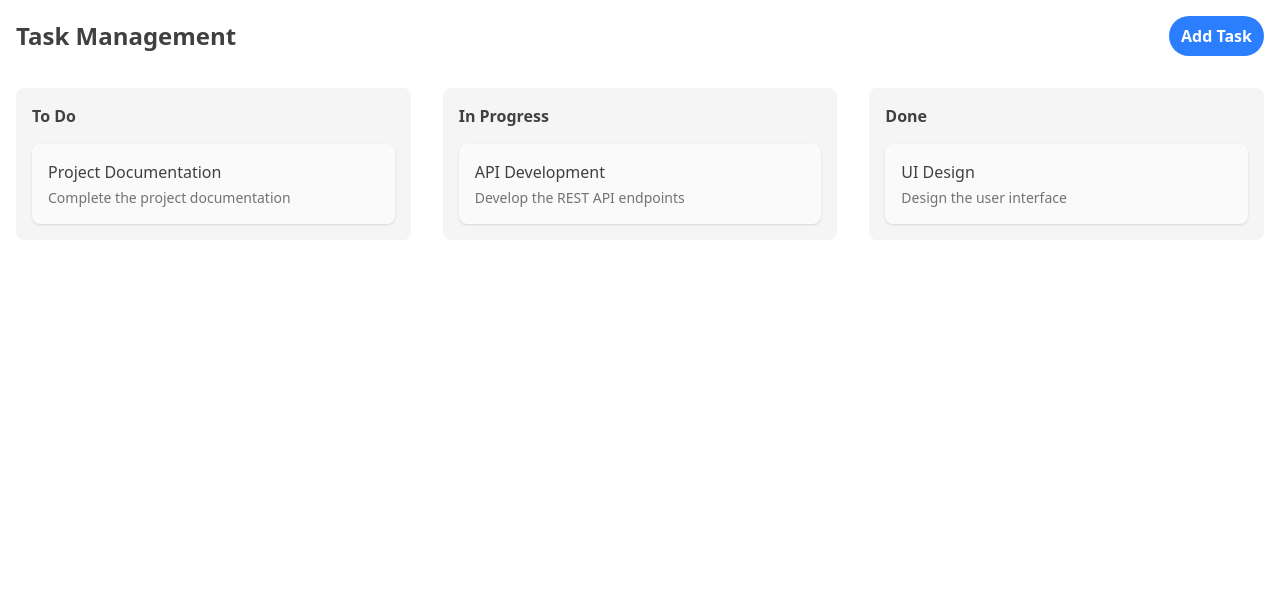
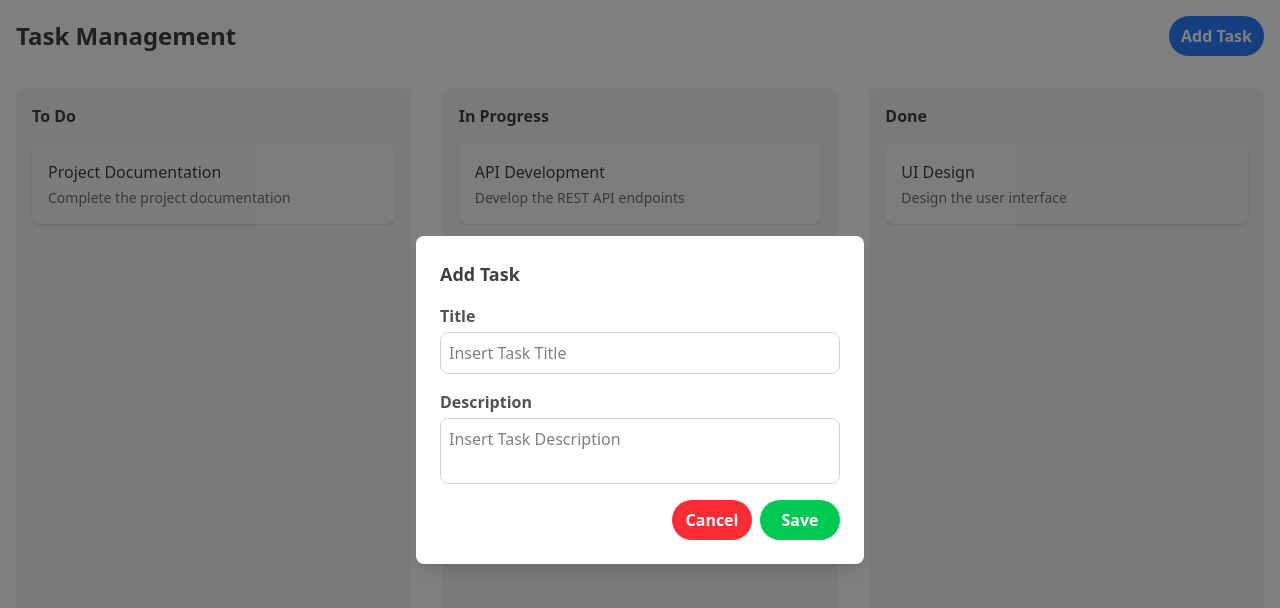
Before and after one commit to hauzanrafiattallah/notex, a Next.js app: page / in a window 1280 px wide. Both pictures are taken after a click on the button "Add Task". Shown: the top 608 px of the page. Built offline with nearby package versions, Linux system fonts and the light colour scheme.

Commit message:
feat: Implement modal for adding new tasks with form validation

```diff
--- a/src/components/Button.tsx
+++ b/src/components/Button.tsx
@@ -1,15 +1,20 @@
 interface ButtonProps {
   children: React.ReactNode;
+  type?: "button" | "submit" | "reset";
+  onClick?: () => void;
+  className?: string;
 }
 
 const Button = (props: ButtonProps) => {
-  const { children } = props;
+  const { children, type = "button", onClick, className } = props;
   return (
-    <div>
-      <button className="rounded-full cursor-pointer bg-blue-500 px-3 font-semibold py-2 text-white hover:bg-blue-600">
-        {children}
-      </button>
-    </div>
+    <button
+      type={type}
+      className={`rounded-full cursor-pointer px-3 py-2 font-semibold text-white text-center min-w-[80px] ${className}`}
+      onClick={onClick}
+    >
+      {children}
+    </button>
   );
 };
 
--- a/src/components/Column.tsx
+++ b/src/components/Column.tsx
@@ -10,14 +10,16 @@
 
 const Column = (props: ColumnProps) => {
   const { column, tasks, key } = props;
-  const { setNodeRef } = useDroppable({
+  const { setNodeRef, over } = useDroppable({
     id: column.id,
   });
 
   return (
     <div
       key={key}
-      className="flex flex-1 flex-col w-80 rounded-lg bg-neutral-100 p-4"
+      className={`flex flex-1 flex-col w-80 rounded-lg bg-neutral-100 p-4 ${
+        over?.id === column.id && "bg-neutral-200 outline-2 outline-blue-300 "
+      }`}
     >
       <h2 className="font-semibold text-neutral-700 mb-4">{column.title}</h2>
       <div ref={setNodeRef} className="flex flex-col flex-1 gap-4">
--- /dev/null
+++ b/src/components/ModalTask.tsx
@@ -0,0 +1,64 @@
+import { FormEvent } from "react";
+import Button from "./Button";
+
+interface ModalTaskProps {
+  onCancel: () => void;
+  onSubmit: (event: FormEvent<HTMLFormElement>) => void;
+}
+
+const ModalTask = (props: ModalTaskProps) => {
+  const { onCancel, onSubmit } = props;
+
+  return (
+    <div className="fixed inset-0 flex items-center justify-center bg-black/50">
+      <div className="w-full max-w-md rounded-lg bg-white p-6 shadow-lg">
+        <h2 className="mb-4 text-lg text-neutral-700 font-bold">Add Task</h2>
+        <form onSubmit={onSubmit} action="" className="space-y-4">
+          <label htmlFor="title" className="flex flex-col gap-1">
+            <span className="text-md font-semibold text-neutral-600">
+              Title
+            </span>
+            <input
+              type="text"
+              placeholder="Insert Task Title"
+              className="rounded-lg border border-neutral-300 p-2"
+              required
+              id="title"
+              name="title"
+            />
+          </label>
+          <label htmlFor="description" className="flex flex-col gap-1">
+            <span className="text-md font-semibold text-neutral-600">
+              Description
+            </span>
+            <textarea
+              placeholder="Insert Task Description"
+              className="rounded-lg resize-none border border-neutral-300 p-2"
+              required
+              id="description"
+              name="description"
+            />
+          </label>
+          <div className="flex w-full items-center justify-end gap-2">
+            <Button
+              type="button"
+              onClick={onCancel}
+              className="bg-red-500 hover:bg-red-600"
+            >
+              Cancel
+            </Button>
+            <Button
+              type="submit"
+              onClick={() => onSubmit}
+              className="bg-green-500 hover:bg-green-600"
+            >
+              Save
+            </Button>
+          </div>
+        </form>
+      </div>
+    </div>
+  );
+};
+
+export default ModalTask;
--- a/src/pages/index.tsx
+++ b/src/pages/index.tsx
@@ -1,12 +1,14 @@
 import Button from "@/components/Button";
 import Column from "@/components/Column";
+import ModalTask from "@/components/ModalTask";
 import { COLUMNS, INITIAL_TASKS } from "@/constants/Task.contstants";
 import { ITask } from "@/types/Task";
 import { DndContext, DragEndEvent } from "@dnd-kit/core";
-import { useEffect, useState } from "react";
+import { FormEvent, useEffect, useState } from "react";
 
 const App = () => {
   const [tasks, setTasks] = useState<ITask[]>(INITIAL_TASKS);
+  const [showModalAddTask, setShowModalAddTask] = useState(false);
 
   useEffect(() => {
     const storedTasks = localStorage.getItem("tasks");
@@ -27,8 +29,8 @@
     const taskId = active.id as string;
     const newStatus = over.id as ITask["status"];
 
-    setTasks(() =>
-      tasks.map((task) =>
+    setTasks((prevTasks) =>
+      prevTasks.map((task) =>
         task.id === taskId
           ? {
               ...task,
@@ -39,13 +41,35 @@
     );
   };
 
+  const handleCreateTask = (event: FormEvent<HTMLFormElement>) => {
+    event.preventDefault();
+    const formData = new FormData(event.currentTarget);
+
+    const newTask: ITask = {
+      id: Math.random().toString(36).substring(2, 9),
+      title: formData.get("title") as string,
+      description: formData.get("description") as string,
+      status: "TODO",
+    };
+
+    setTasks((prevTasks) => [...prevTasks, newTask]);
+
+    event.currentTarget.reset();
+    setShowModalAddTask(false);
+  };
+
   return (
-    <main className="min-h-screen p-4">
+    <main className="min-h-screen p-4 flex flex-col">
       <div className="mb-8 flex items-center justify-between">
         <h1 className="text-2xl font-bold text-neutral-700">Task Management</h1>
-        <Button>Add Task</Button>
+        <Button
+          className="bg-blue-500 hover:bg-blue-600"
+          onClick={() => setShowModalAddTask(true)}
+        >
+          Add Task
+        </Button>
       </div>
-      <div className="flex gap-8">
+      <div className="flex gap-8 flex-1">
         <DndContext onDragEnd={handleDragEnd}>
           {COLUMNS.map((column) => (
             <Column
@@ -56,6 +80,12 @@
           ))}
         </DndContext>
       </div>
+      {showModalAddTask && (
+        <ModalTask
+          onCancel={() => setShowModalAddTask(false)}
+          onSubmit={handleCreateTask}
+        />
+      )}
     </main>
   );
 };
```
